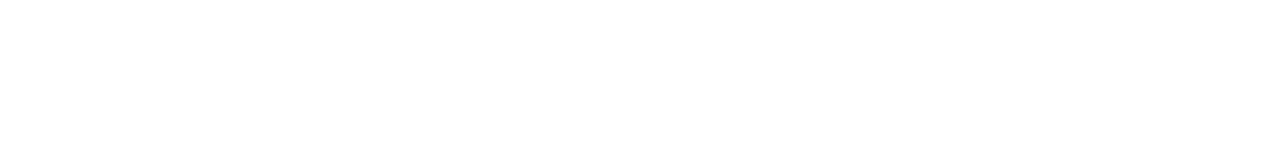
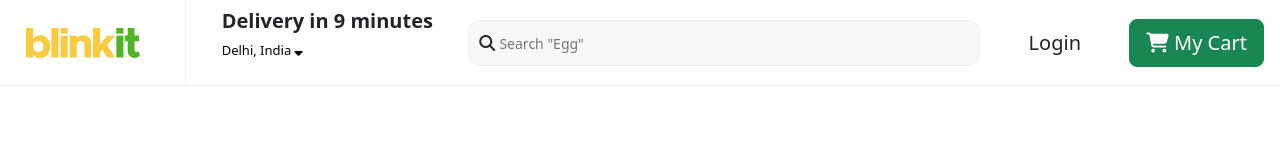
Before and after one commit to AmreshTripathy/Blinkit-Clone, a plain HTML site: page index.html in a window 1280 px wide. Drawn offline with nearby package versions, Linux system fonts and the light colour scheme.

Commit message:
Push - 1

```diff
--- a/index.html
+++ b/index.html
@@ -3,10 +3,69 @@
 <head>
     <meta charset="UTF-8" />
     <meta name="viewport" content="width=device-width, initial-scale=1">
-    <title>Blinkit Clone</title>
+    <title>Blinkit</title>
+    <!-- link css -->
     <link rel="stylesheet" href="/style.css" type="text/css">
+    <!-- Bootstrap css cdn -->
+    <link href="https://cdn.jsdelivr.net/npm/bootstrap@5.3.1/dist/css/bootstrap.min.css" rel="stylesheet" integrity="sha384-4bw+/aepP/YC94hEpVNVgiZdgIC5+VKNBQNGCHeKRQN+PtmoHDEXuppvnDJzQIu9" crossorigin="anonymous">
+    <!-- Font awesome cdn -->
+    <link rel="stylesheet" href="https://cdnjs.cloudflare.com/ajax/libs/font-awesome/6.4.2/css/all.min.css" integrity="sha512-z3gLpd7yknf1YoNbCzqRKc4qyor8gaKU1qmn+CShxbuBusANI9QpRohGBreCFkKxLhei6S9CQXFEbbKuqLg0DA==" crossorigin="anonymous" referrerpolicy="no-referrer" />
 </head>
 <body>
 
+    <nav class="blinkit-navbar px-3 d-flex align-items-center justify-content-between">
+        <div class="logo">
+            <img src="Icons/logo.svg" alt="">
+        </div>
+
+        <div class="vertical-line"></div>
+
+        <!-- location -->
+
+        <div class="location">
+            <h5 class="fw-bolder">Delivery in 9 minutes</h5>
+            <p>Delhi, India <i class="fa-solid fa-sort-down"></i></p>
+        </div>
+
+        <!-- Search bar -->
+
+        <div class="search-bar">
+            <i class="fa-solid fa-magnifying-glass"></i>
+            <input placeholder="Search &quot;Egg&quot;">
+        </div>
+
+        <!-- log in -->
+
+        <button class="btn login-button fs-5">Login</button>
+
+        <!-- My Cart -->
+
+        <button class="btn myCart-button btn-success btn-lg"><i class="fa-solid fa-cart-shopping"></i> My Cart</button>
+    </nav>
+
+    <!-- Hero Section -->
+
+    <div class="hero-section"></div>
+
+    <!-- Scrollable div 1 -->
+
+    <div class="scrollable-div-1"></div>
+
+    <!-- Categories -->
+
+    <div class="my-categories"></div>
+
+    <!-- Dairy -->
+
+    <div class="category-row"></div>
+
+    <!-- footer -->
+
+    <footer class="my-footer"></footer>
+
+
+    <!-- bootstrap js cdn -->
+    <script src="https://cdn.jsdelivr.net/npm/@popperjs/core@2.11.8/dist/umd/popper.min.js" integrity="sha384-I7E8VVD/ismYTF4hNIPjVp/Zjvgyol6VFvRkX/vR+Vc4jQkC+hVqc2pM8ODewa9r" crossorigin="anonymous"></script>
+    <script src="https://cdn.jsdelivr.net/npm/bootstrap@5.3.1/dist/js/bootstrap.min.js" integrity="sha384-Rx+T1VzGupg4BHQYs2gCW9It+akI2MM/mndMCy36UVfodzcJcF0GGLxZIzObiEfa" crossorigin="anonymous"></script>
 </body>
 </html>
--- a/style.css
+++ b/style.css
@@ -1,6 +1,6 @@
 * {
-    margin: 0;
-    padding: 0;
+    margin: 0px;
+    padding: 0px;
     box-sizing: border-box;
 }
 
@@ -27,3 +27,49 @@ button {
     border: none;
     outline: none;
 }
+
+
+/* Nav Section */
+
+.blinkit-navbar {
+    border-bottom: 1px solid rgb(238, 238, 238);
+    position: sticky;
+    top: 0px;
+    height: 86px;
+    background-color: white;
+}
+
+.logo:hover {
+    background-color: rgb(252, 252, 252);
+}
+
+.vertical-line {
+    border-left: 1px solid rgb(238, 238, 238);
+    height: 100%;
+}
+
+.location>p {
+    font-size: 13px;
+    color: rgb(0, 0, 0);
+    font-weight: 400;
+}
+
+.search-bar {
+    background-color: #f8f8f8;
+    border-radius: 12px;
+    border: 1px solid rgb(238, 238, 238);
+    padding: 10px;
+    width: 40vw;
+}
+
+.search-bar>input {
+    border: none;
+    width: 95%;
+    background-color: transparent;
+    font-size: 14px;
+    color: rgb(153, 153, 153);
+}
+
+.search-bar>input:focus {
+    outline: none;
+}
```
Also changed, not shown: Icons/logo.svg (added).
